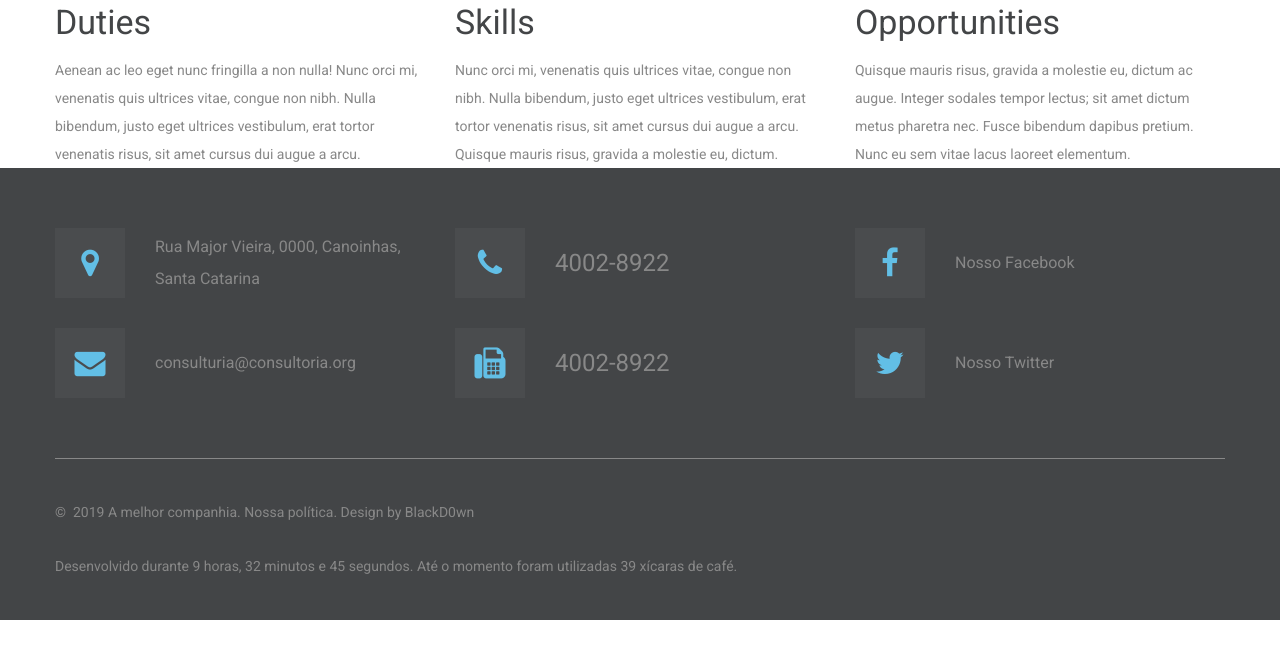
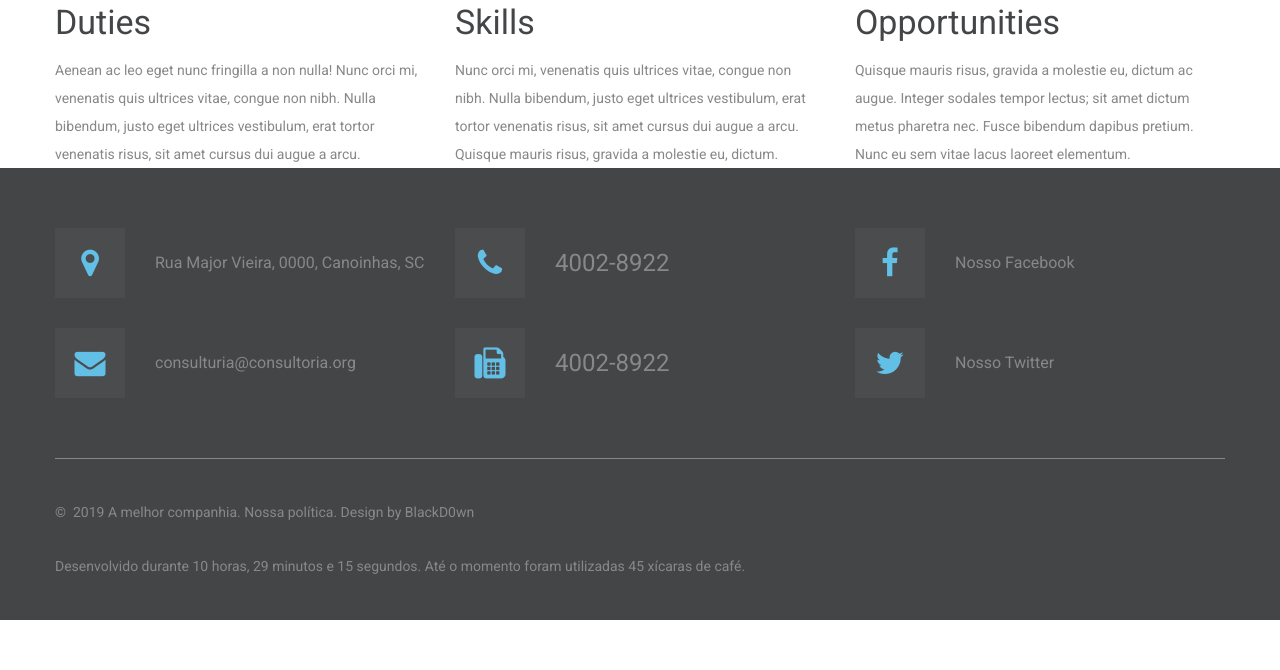
Before and after one commit to BlackD0wn/ProjetoUNC, a Django app: page /about/ in a window 1280 px wide. Shown: the part 2189-2859 px from the top of the page. Run offline with Django 3.2, Linux system fonts and the light colour scheme; parts of the project's set-up code (start-up, migrations or seed data) failed here and were passed over.

Commit message:
Fix coffe counter.

```diff
--- a/consultoria/templates/consultoria/skeleton.html
+++ b/consultoria/templates/consultoria/skeleton.html
@@ -116,7 +116,7 @@
                       <div class="unit-left">
                         <div class="info-classic-icon fa-map-marker"></div>
                       </div>
-                      <div class="unit-body"><a class="info-classic-link" href="#">Rua Major Vieira, 0000, Canoinhas, Santa Catarina</a></div>
+                      <div class="unit-body"><a class="info-classic-link" href="#">Rua Major Vieira, 0000, Canoinhas, SC</a></div>
                     </div>
                   </article>
                 </div>
@@ -186,7 +186,7 @@
       <footer class="section footer-classic">
         <div class="container">
           <p class="rights"><span>&copy;&nbsp; </span><span class="copyright-year"></span><span>&nbsp;</span><span>A melhor companhia</span><span>.&nbsp;</span><a href="#">Nossa política</a>. Design&nbsp;by&nbsp;<a href="https://github.com/BlackD0wn/">BlackD0wn</a></p>
-          <p class="rights">Desenvolvido durante 9 horas, 32 minutos e 45 segundos. Até o momento foram utilizadas 39 xícaras de café.</p>
+          <p class="rights">Desenvolvido durante 10 horas, 29 minutos e 15 segundos. Até o momento foram utilizadas 45 xícaras de café.</p>
         </div>
       </footer>
     </div>
```
